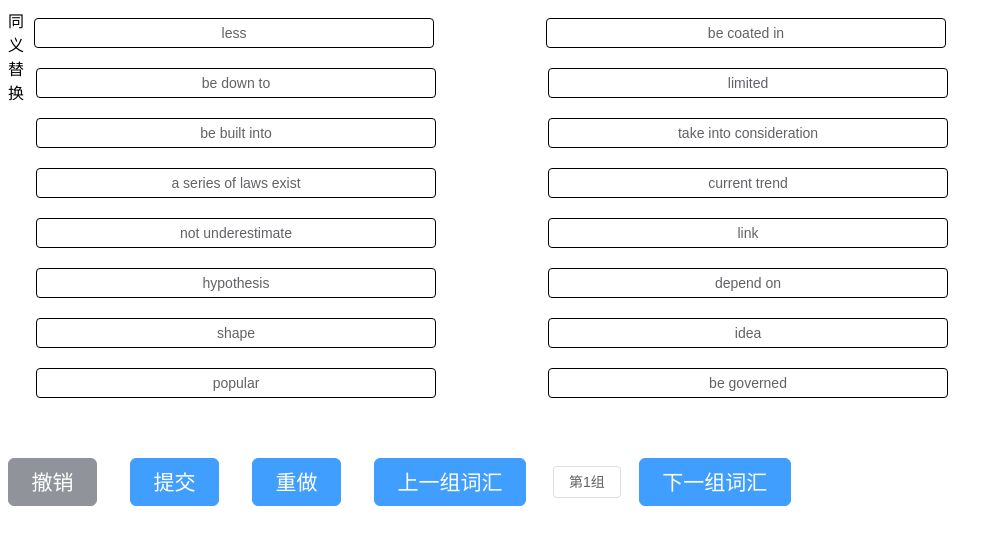
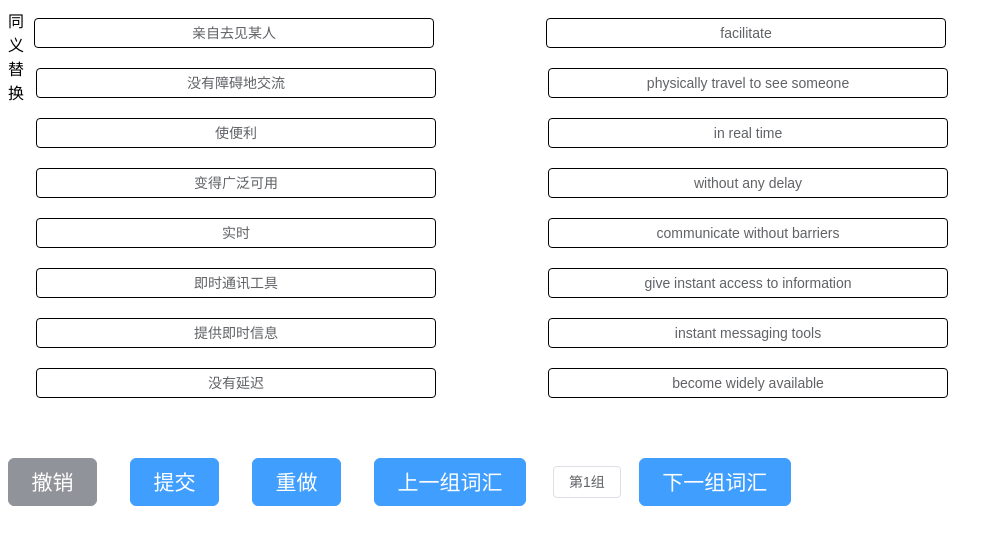
Before and after one commit to leafjava/ITLESwordReplaceTest, a Vue app: page / in a window 1280 px wide. Shown: the top 544 px of the page, without its empty margins (0-1003 px from the left). Built offline with nearby package versions, Linux system fonts and the light colour scheme.

Commit message:
代码完善

```diff
--- a/src/同义替换/week1/index.vue
+++ b/src/同义替换/week1/index.vue
@@ -175,8 +175,8 @@ import {ref,computed,onMounted,watch} from "vue"
 // import word from '../week2/day13阅读同义替换.json';
 // import word from '../week1/day3阅读同义替换.json';
 // import word from '../week2/听力/口语提分词汇.json';
-import word from '../week2/阅读/day11阅读语境内同义替换.json';
-
+// import word from '../week2/阅读/day11阅读语境内同义替换.json';
+import word from '../week7/写作/day34科技与人际关系.json';
 
 export default {
   components:{
--- /dev/null
+++ b/src/同义替换/week7/写作/day34科技与人际关系.json
@@ -0,0 +1,96 @@
+[
+  {
+    "start": {"word": "使便利", "transform": ""},
+    "end": {"word": "facilitate", "transform": ""}
+  },{
+    "start": {"word": "亲自去见某人", "transform": ""},
+    "end": {"word": "physically travel to see someone", "transform": ""}
+  },{
+    "start": {"word": "即时通讯工具", "transform": ""},
+    "end": {"word": "instant messaging tools", "transform": ""}
+  },{
+    "start": {"word": "没有障碍地交流", "transform": ""},
+    "end": {"word": "communicate without barriers", "transform": ""}
+  },{
+    "start": {"word": "提供即时信息", "transform": ""},
+    "end": {"word": "give instant access to information", "transform": ""}
+  },{
+    "start": {"word": "没有延迟", "transform": ""},
+    "end": {"word": "without any delay", "transform": ""}
+  },{
+    "start": {"word": "实时", "transform": ""},
+    "end": {"word": "in real time", "transform": ""}
+  },{
+    "start": {"word": "变得广泛可用", "transform": ""},
+    "end": {"word": "become widely available", "transform": ""}
+  },{
+    "start": {"word": "社交媒体", "transform": ""},
+    "end": {"word": "social media", "transform": ""}
+  },{
+    "start": {"word": "社交网站", "transform": ""},
+    "end": {"word": "social networking website", "transform": ""}
+  },{
+    "start": {"word": "上网", "transform": ""},
+    "end": {"word": "surf the internet", "transform": ""}
+  },{
+    "start": {"word": "各行各业的朋友", "transform": ""},
+    "end": {"word": "friends from all walks of life", "transform": ""}
+  },{
+    "start": {"word": "使多样化", "transform": ""},
+    "end": {"word": "diversify", "transform": ""}
+  },{
+    "start": {"word": "交流方式", "transform": ""},
+    "end": {"word": "means of communication", "transform": ""}
+  },{
+    "start": {"word": "言语，文字", "transform": ""},
+    "end": {"word": "text/words", "transform": ""}
+  },{
+    "start": {"word": "图片", "transform": ""},
+    "end": {"word": "picture", "transform": ""}
+  },{
+    "start": {"word": "表情符号", "transform": ""},
+    "end": {"word": "emoji", "transform": ""}
+  },{
+    "start": {"word": "视频聊天", "transform": ""},
+    "end": {"word": "video messaging", "transform": ""}
+  },{
+    "start": {"word": "阻碍人际关系", "transform": ""},
+    "end": {"word": "hinder interpersonal relationships", "transform": ""}
+  },{
+    "start": {"word": "娱乐方式", "transform": ""},
+    "end": {"word": "forms of entertainment", "transform": ""}
+  },{
+    "start": {"word": "上瘾的，沉迷的", "transform": ""},
+    "end": {"word": "addictive", "transform": ""}
+  },{
+    "start": {"word": "在场", "transform": ""},
+    "end": {"word": "physically present", "transform": ""}
+  },{
+    "start": {"word": "错过与他人的交流", "transform": ""},
+    "end": {"word": "miss the communication with others", "transform": ""}
+  },{
+    "start": {"word": "使我们脱离...", "transform": ""},
+    "end": {"word": "detach us from", "transform": ""}
+  },{
+    "start": {"word": "青少年", "transform": ""},
+    "end": {"word": "adolescent/teenager/youth", "transform": ""}
+  },{
+    "start": {"word": "社交活动变少", "transform": ""},
+    "end": {"word": "less socially active", "transform": ""}
+  },{
+    "start": {"word": "发展健康的关系", "transform": ""},
+    "end": {"word": "develop healthy relationships", "transform": ""}
+  },{
+    "start": {"word": "一个令人担忧的社会现象", "transform": ""},
+    "end": {"word": "an alarming social phenomenon", "transform": ""}
+  },{
+    "start": {"word": "心理问题", "transform": ""},
+    "end": {"word": "mental problem", "transform": ""}
+  },{
+    "start": {"word": "一种危险的分散注意力的行为", "transform": ""},
+    "end": {"word": "a dangerous distraction", "transform": ""}
+  },{
+    "start": {"word": "孤独", "transform": ""},
+    "end": {"word": "loneliness", "transform": ""}
+  }
+]
```
